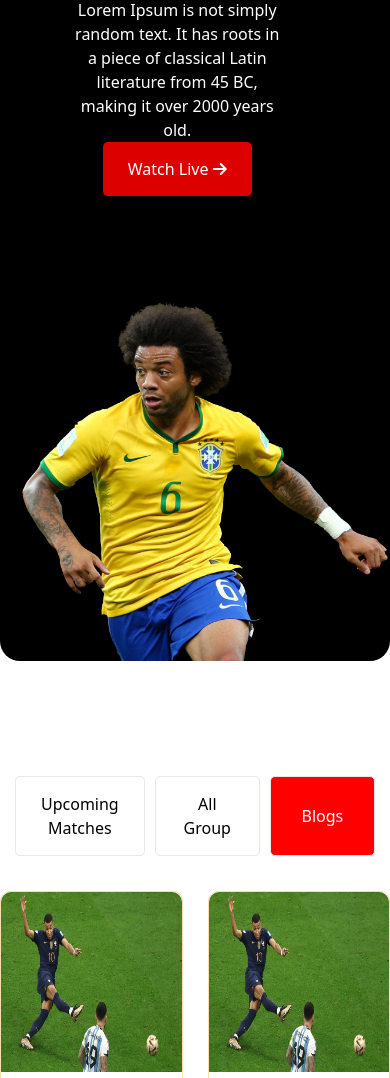
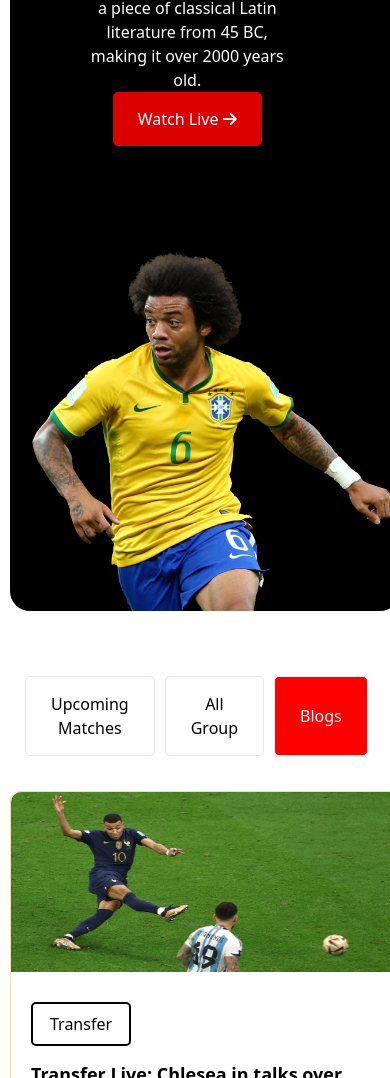
Before and after one commit to TawsifHossain007/Conceptual-Session-02, a plain HTML site: page index.html in a window 390 px wide. Shown: the part 314-1392 px from the top of the page. Drawn offline with nearby package versions, Linux system fonts and the light colour scheme.

Commit message:
Mobile Responsive done

```diff
--- a/styles.css
+++ b/styles.css
@@ -116,12 +116,15 @@ img{
 }
 
 @media screen and (max-width:992px){
+    .container{
+        margin: 0 20px;
+    }
     .upcoming-matches{
         flex-direction: column;
     }
     .upcoming-matches-left{
         flex-direction: row;
-        width: 100%;
+
         background-color: transparent;
     }
     .upcoming-matches-left > *{
@@ -141,6 +144,9 @@ img{
 
 
 @media screen and (max-width:576px){
+    .container{
+        margin: 0 10px;;
+    }
     .banner{
         flex-direction: column;
         text-align: center;
@@ -154,6 +160,9 @@ img{
     .banner .banner-left p{
         /* max-width: 100%; */
         margin: auto;
+    }
+    .upcoming-matches-right{
+        grid-template-columns: repeat(1,1fr);
     }
 }
 
```
